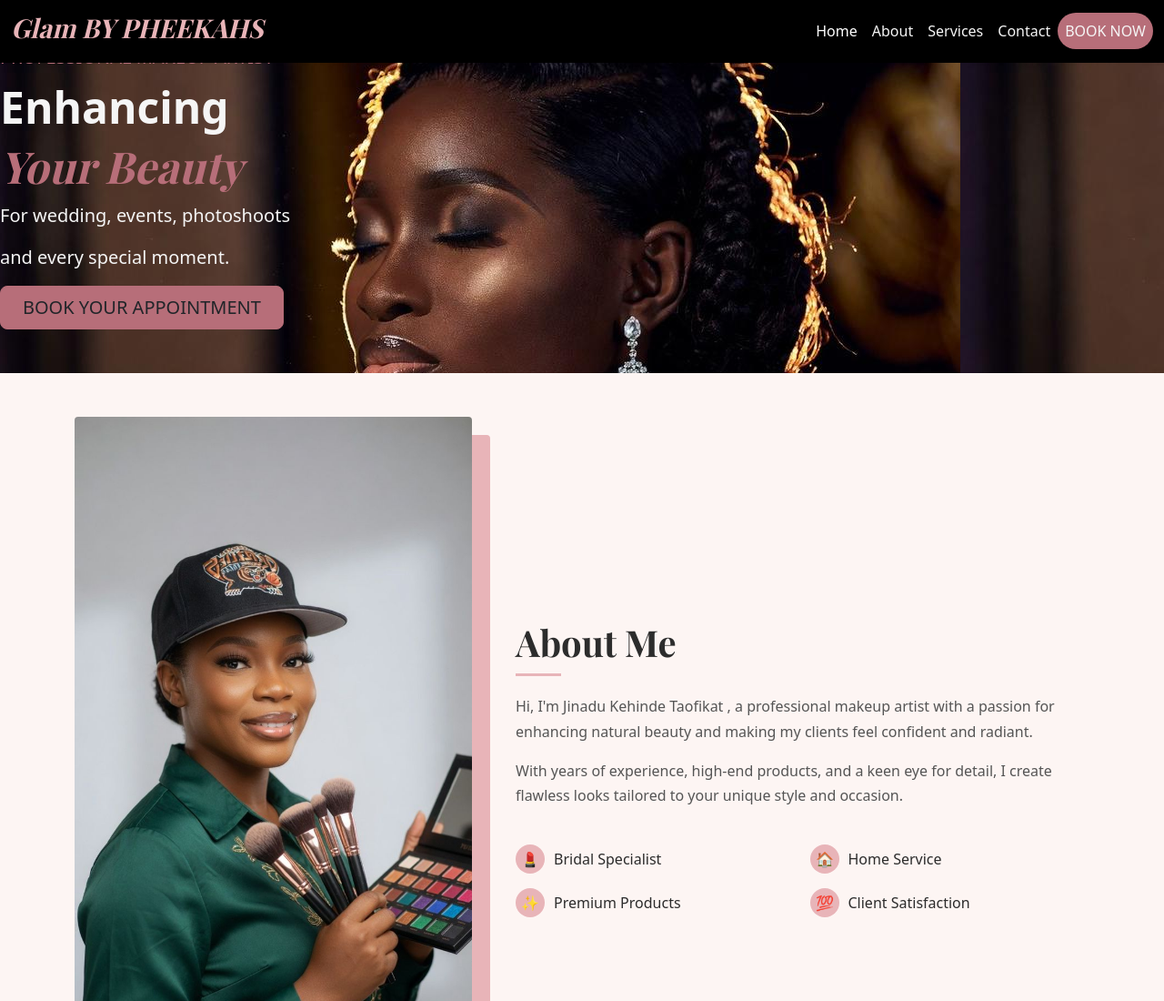
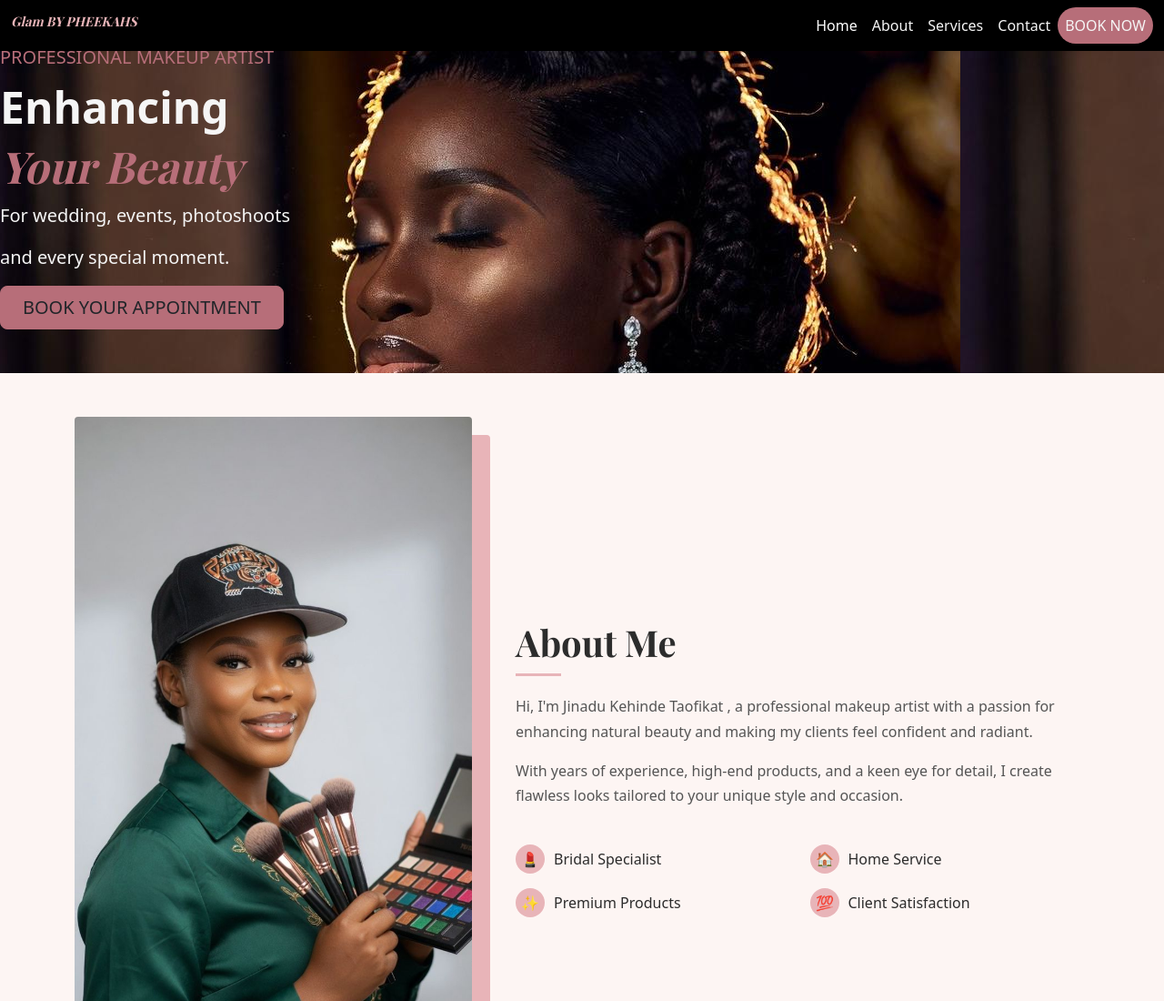
Before and after one commit to adebayomuhammed-coder/makeup-, a plain HTML site: page index.html in a window 1280 px wide. Shown: the top 1100 px of the page at 91% size. Drawn offline with nearby package versions, Linux system fonts and the light colour scheme; a web font is replaced by a local one.

Commit message:
Well i keep making changes since i'm learning

```diff
--- a/style.css
+++ b/style.css
@@ -13,7 +13,7 @@
     color: #e8b4b8;
     font-family: 'Playfair Display', serif;
     font-style: italic;
-     font-size: 1.8rem;
+     font-size: 0.9rem;
 }
 
 .book-now{
```
